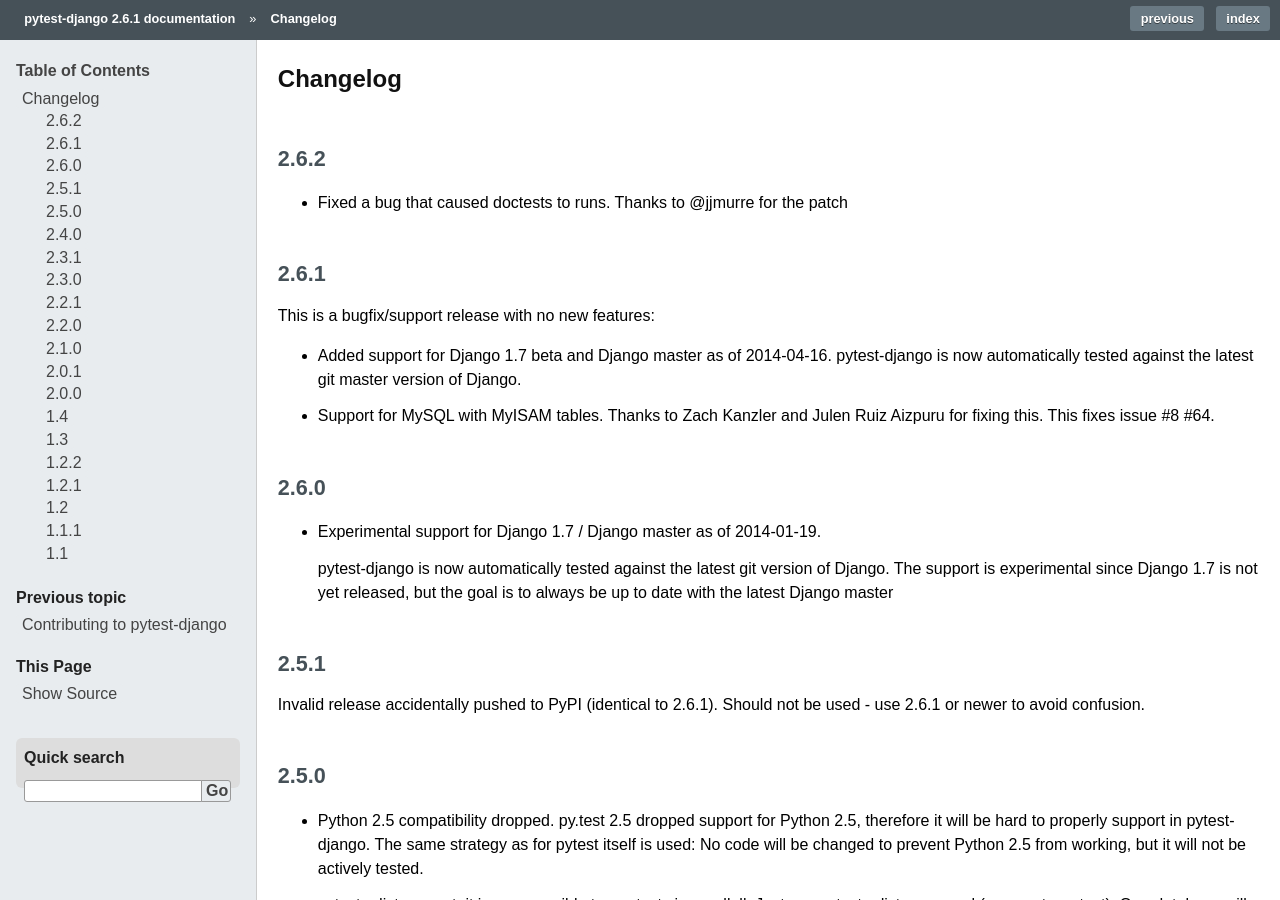
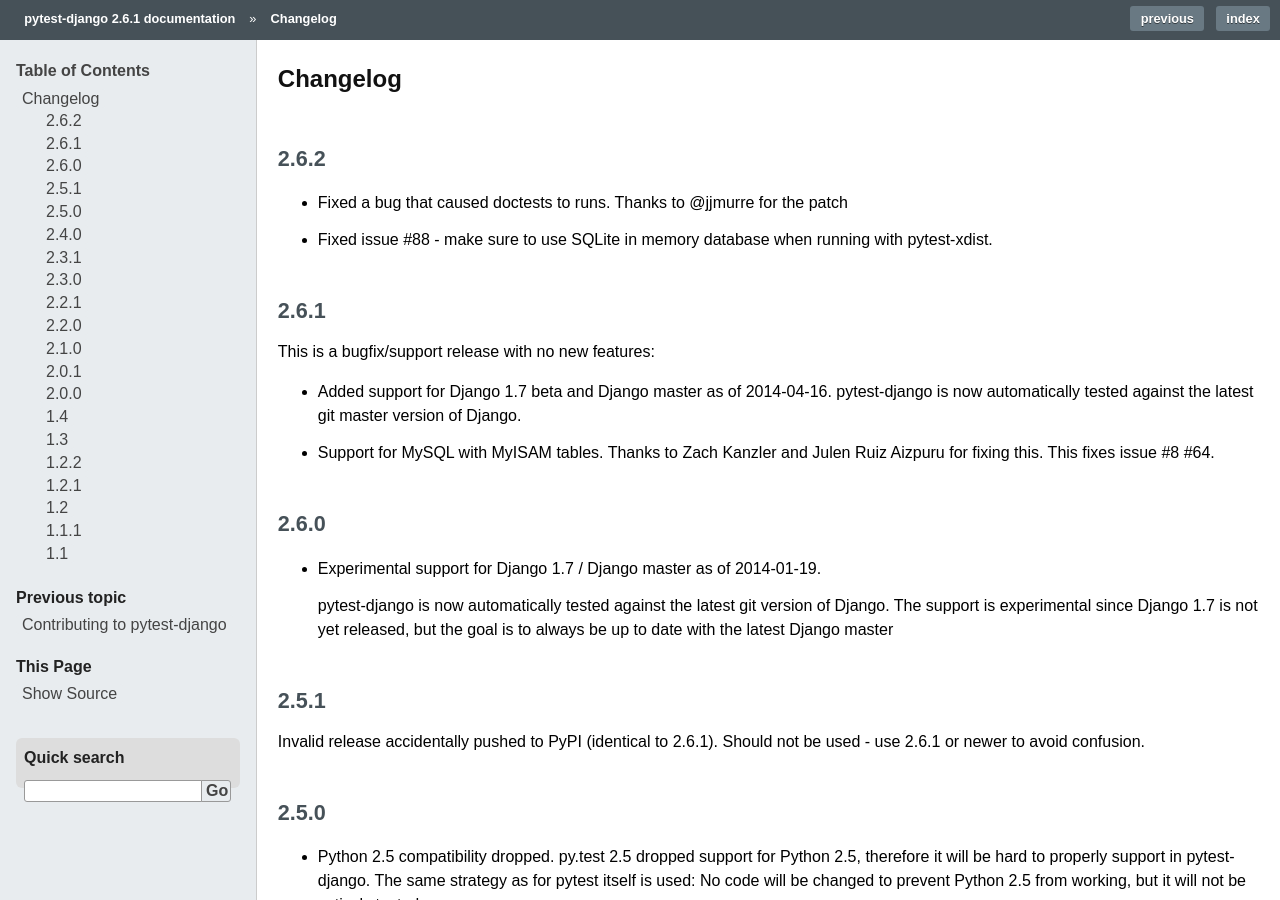
Before and after one commit to pytest-dev/pytest-django, a Sphinx documentation site: the page built from docs/changelog.rst, in a window 1280 px wide and 900 px high. Built offline with Sphinx 7.4.7, drawn with Linux system fonts in a browser that asks for light colours.

Commit message:
added a note to the changelog about issue #88

```diff
--- a/docs/changelog.rst
+++ b/docs/changelog.rst
@@ -5,6 +5,9 @@
 -----
 
 * Fixed a bug that caused doctests to runs. Thanks to @jjmurre for the patch
+
+* Fixed issue #88 - make sure to use SQLite in memory database when running
+  with pytest-xdist.
 
 2.6.1
 -----
```
